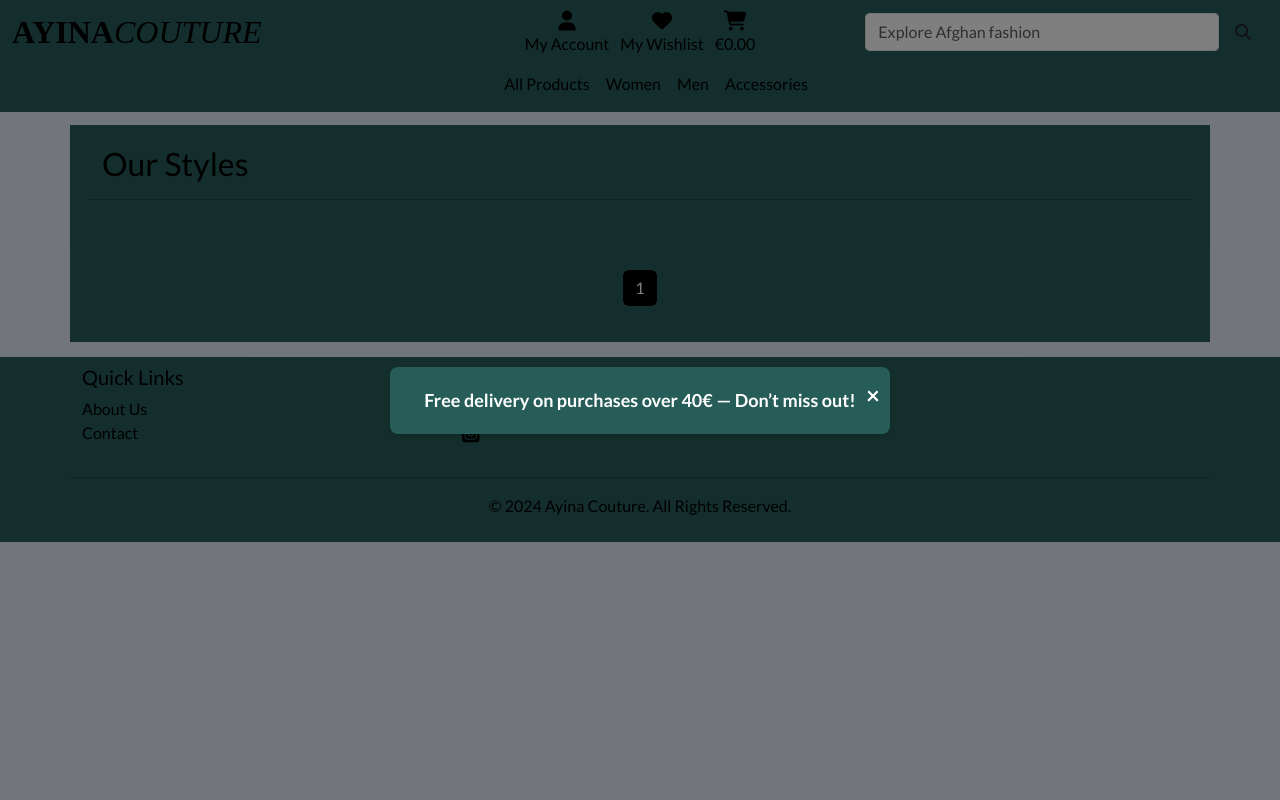
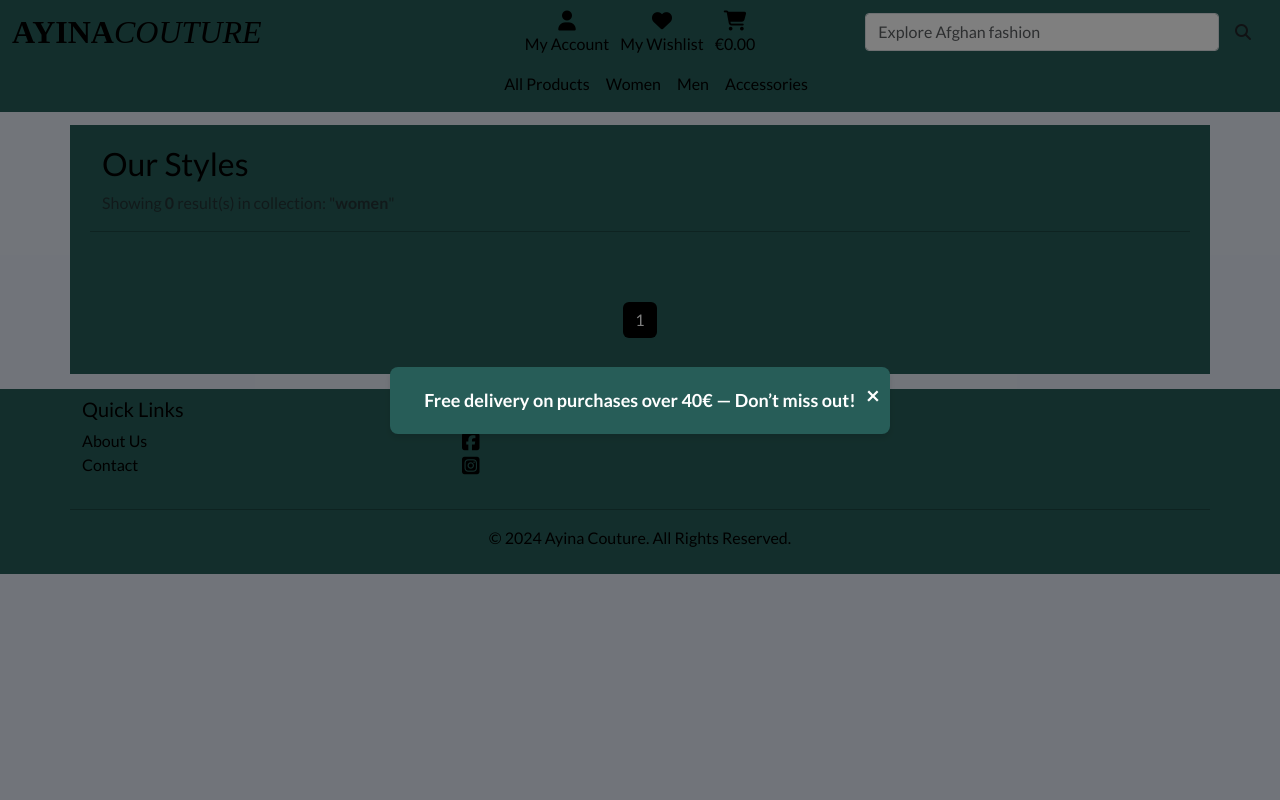
Before and after one commit to ci-mustafa/ayina-couture, a Django app: page /products/?collection=women in a window 1280 px wide. Run offline with Django 5.2, Linux system fonts and the light colour scheme; tables that the repository leaves empty hold one stand-in row (values such as "Sample post"); some libraries are stand-ins or nearby versions; some web fonts are replaced.

Commit message:
feat: add products count to the template

```diff
--- a/products/templates/products/products.html
+++ b/products/templates/products/products.html
@@ -10,6 +10,15 @@
         <h2>
             Our Styles
         </h2>
+        <p class="text-muted">
+            {% if search or collection %}
+                Showing <strong>{{ page_obj.paginator.count }}</strong> result(s)
+                {% if search %} for search: "<strong>{{ search }}</strong>"{% endif %}
+                {% if collection %} in collection: "<strong>{{ collection }}</strong>"{% endif %}
+            {% else %}
+                Showing <strong>{{ page_obj.paginator.count }}</strong> product(s)
+            {% endif %}
+        </p>
     </div>
     <hr class="w-100 md-1">
     <br>
```
